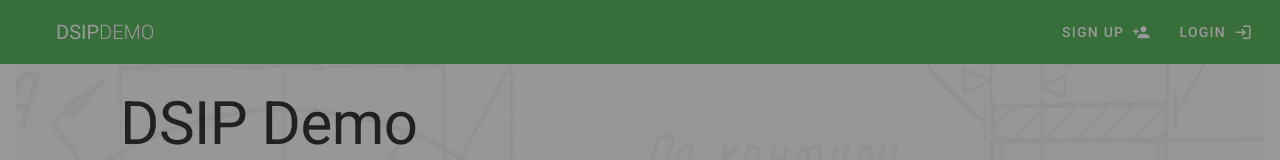
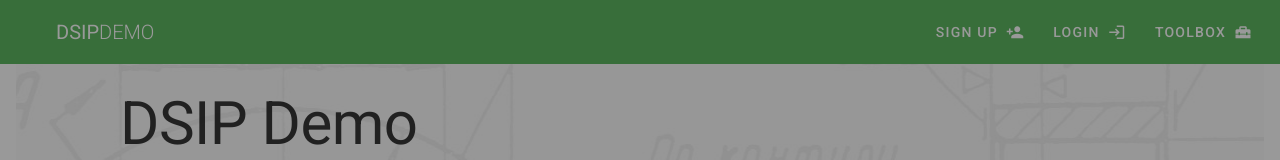
Before and after one commit to inigoalonso/dsip-sed-demo, a Vue app: page / in a window 1280 px wide. Shown: the top 160 px of the page. Built offline with nearby package versions, Linux system fonts and the light colour scheme; no server answers; what vue-apexcharts would draw is missing.

Commit message:
added link to toolbox

```diff
--- a/src/components/Navbar.vue
+++ b/src/components/Navbar.vue
@@ -32,6 +32,10 @@
       <v-btn v-if="userLogedIn()" text color="white" @click="logout">
         <span>Logout</span>
         <v-icon right>mdi-logout</v-icon>
+      </v-btn>
+      <v-btn text color="white" href="https://dsip-staging.web.app/">
+        <span>Toolbox</span>
+        <v-icon right>mdi-toolbox</v-icon>
       </v-btn>
     </v-app-bar>
 
```
